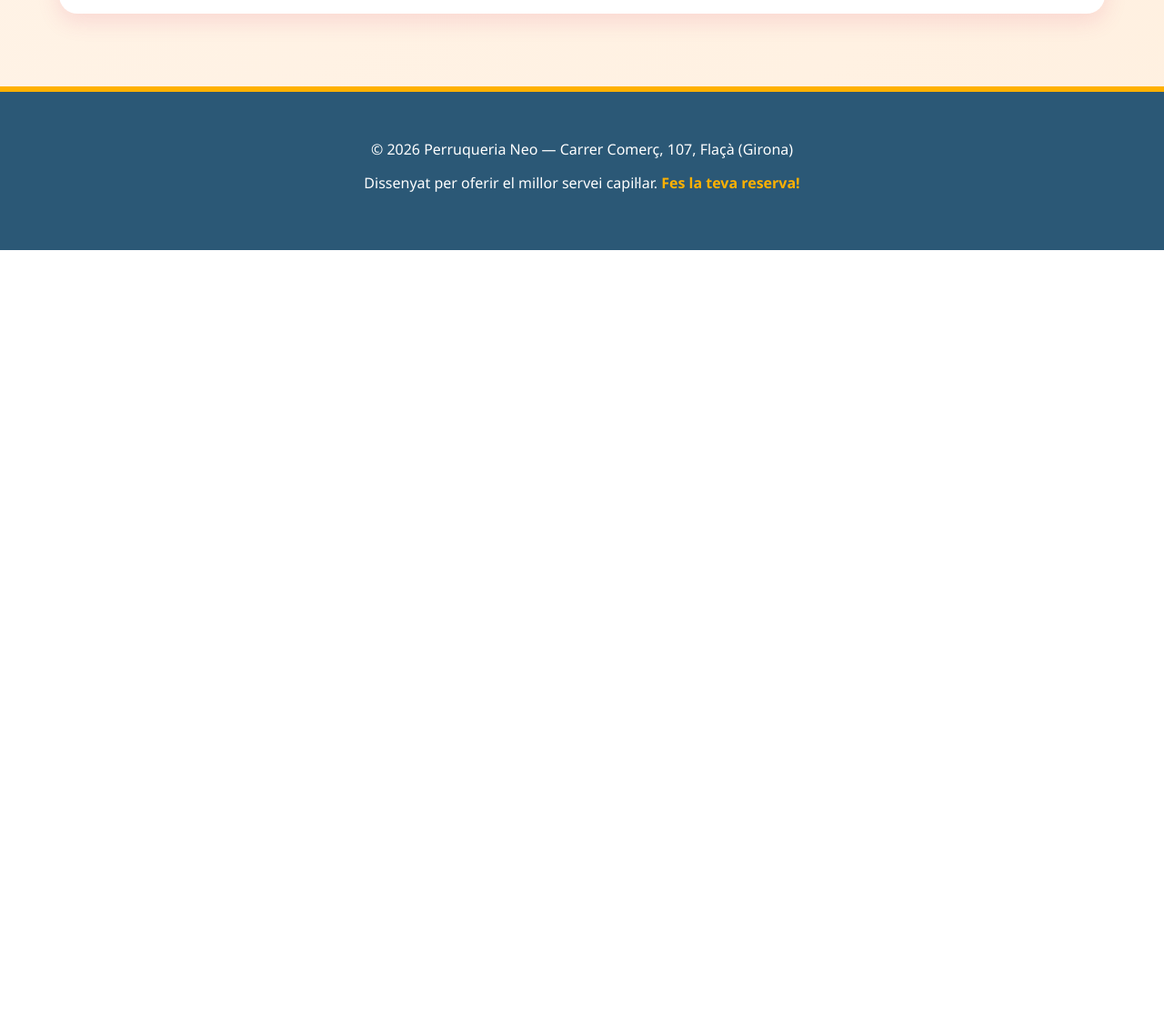
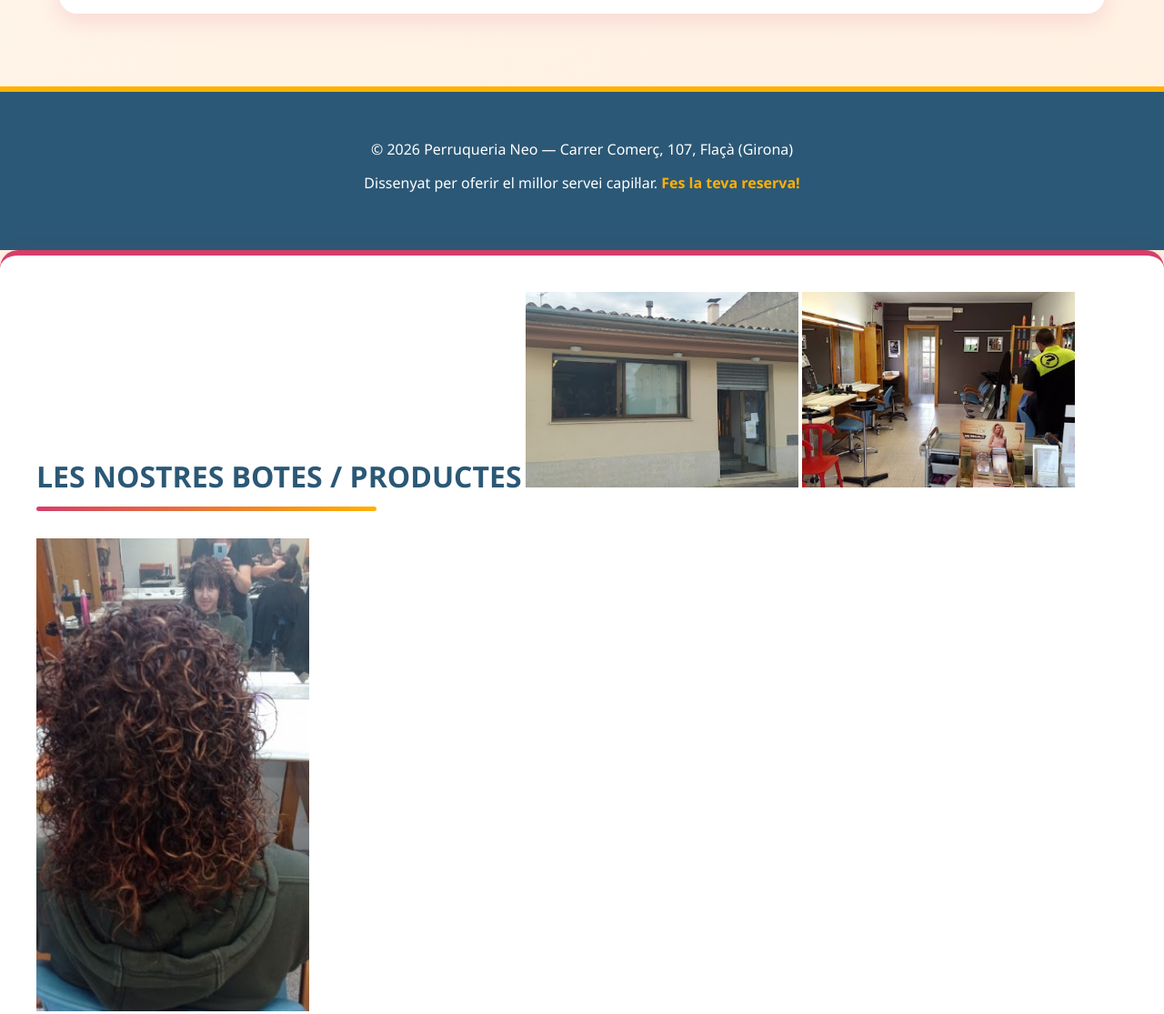
Before and after one commit to genisguixeras/Web-perruqueria-Neo, a plain HTML site: page index.html in a window 1280 px wide. Shown: the part 3812-4927 px from the top of the page at 91% size. Before the commit the page ends 4087 px from the top, so only its background shows below. Drawn offline with Linux system fonts and the light colour scheme.

Commit message:
Update index.html

```diff
--- a/index.html
+++ b/index.html
@@ -629,6 +629,11 @@
         <p>&copy; 2026 Perruqueria Neo — Carrer Comerç, 107, Flaçà (Girona)</p>
         <p>Dissenyat per oferir el millor servei capil·lar. <a href="tel:972489086">Fes la teva reserva!</a></p>
     </footer>
-
+<section>
+<h2>Les nostres botes / Productes</h2>
+<img src="imatge1.jpg" alt="" width="300">
+<img src="imatge2.jpg" alt="" width="300">
+<img src="imatge3.jpg" alt="" width="300">
+</section>
 </body>
 </html>
```
